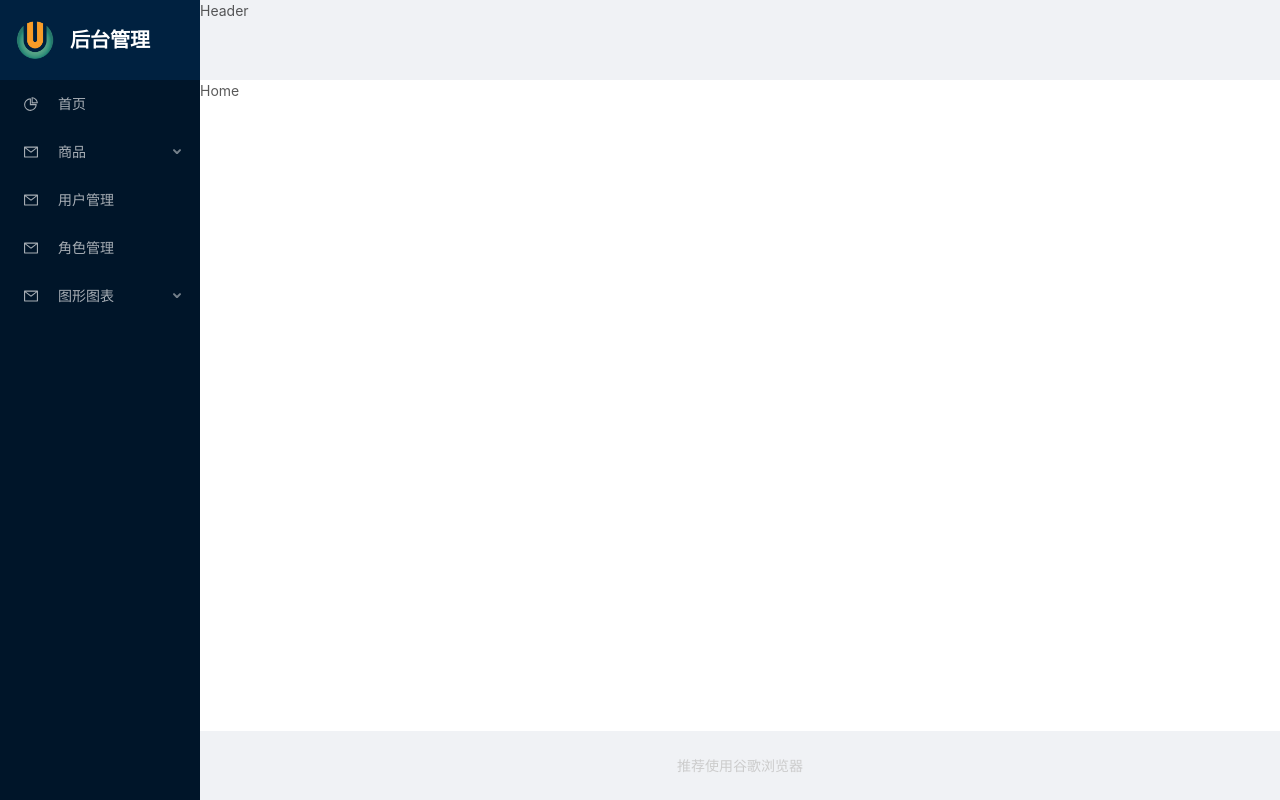
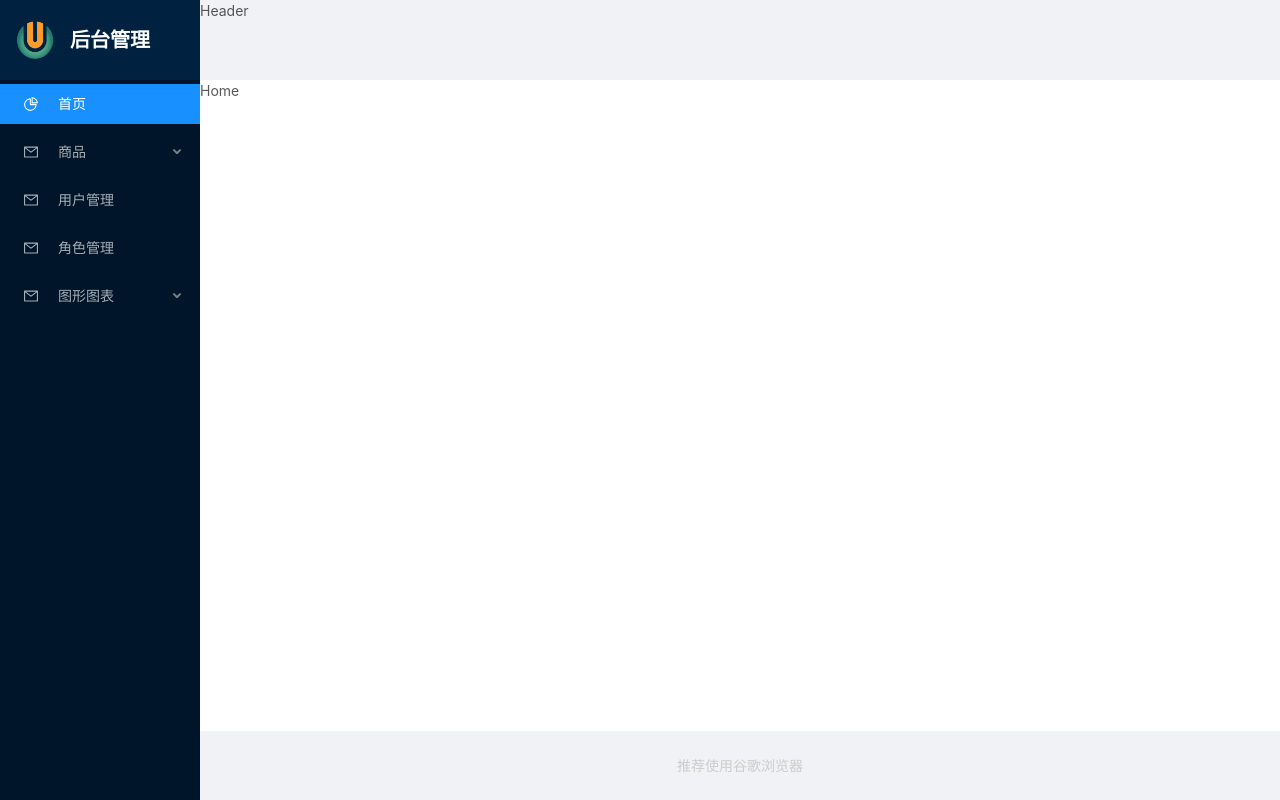
Before and after one commit to zhuty1996/my-app2, a React (Create React App) app in the folder my-app2/: page /home in a window 1280 px wide. Built offline with nearby package versions, Linux system fonts and the light colour scheme.

Commit message:
自动选中当前菜单项和展开子列表功能

```diff
--- a/my-app2/src/components/left-nav/left-nav.js
+++ b/my-app2/src/components/left-nav/left-nav.js
@@ -1,5 +1,5 @@
 import React, { Component } from 'react'
-import {Link} from 'react-router-dom'
+import {Link, withRouter} from 'react-router-dom'
 import { Menu } from 'antd';
 
 
@@ -11,15 +11,8 @@ const { SubMenu } = Menu;
 
 
 //左侧导航组件
-export default class LeftNav extends Component {
-    state = {
-        collapsed: false,
-      };
-    toggleCollapsed = () => {
-        this.setState({
-          collapsed: !this.state.collapsed,
-        });
-      };
+class LeftNav extends Component {
+
     /*根据menu的数据数组生成对应的标签数组
       使用map() + 递归调用
     */
@@ -70,6 +63,13 @@ export default class LeftNav extends Component {
                     </Menu.Item>
                 )
             }else{
+                const path = this.props.location.pathname
+                //查找与当前请求路径匹配的子item
+                const cItem = item.children.find( cItem => cItem.key === path)
+                //如果存在则说明当前item所对应的子列表需要展开
+                if(cItem){
+                    this.openKey = item.key
+                }
                 pre.push(
                     <SubMenu
                         key={item.key}
@@ -88,7 +88,16 @@ export default class LeftNav extends Component {
         },[])
     }
 
+    //在第一次render之前执行一次，为第一次render准备数据（同步的）
+    componentWillMount(){
+        this.menuNodes = this.getMenuNodes(menuConfig)
+        console.log('要替换componentWillMount！！！！！！！！！！！')
+    }
+
     render() {
+        //得到当前请求的路由路径
+        const path = this.props.location.pathname
+        const openKey = this.openKey
         return (
             <div>
                 <div className='left-nav'>
@@ -98,14 +107,13 @@ export default class LeftNav extends Component {
                     </Link>
                 </div>
                 <Menu
-                    defaultSelectedKeys={['1']}
-                    defaultOpenKeys={['sub1']}
+                    selectedKeys={[path]} //selectedKeys当前选中的菜单项 key 数组;defaultSelectedKeys初始选中的菜单项 key 数组
+                    defaultOpenKeys={[openKey]}
                     mode="inline"
                     theme="dark"
-                    inlineCollapsed={this.state.collapsed}
                     >
 
-                    {this.getMenuNodes(menuConfig)}
+                    {this.menuNodes}
 
                     {/* <Menu.Item key="1">
                         <Link to='/home'>
@@ -142,3 +150,5 @@ export default class LeftNav extends Component {
         )
     }
 }
+
+export default withRouter(LeftNav)
--- a/my-app2/src/pages/login/login.css
+++ b/my-app2/src/pages/login/login.css
@@ -1,7 +1,7 @@
 .login {
   width: 100%;
   height: 100%;
-  background-image: url("images/bg.jpg");
+  background-image: url("/images/bg.jpg");
   background-size: 100% 100%;
 }
 .login .login-header {
--- a/my-app2/src/pages/login/login.less
+++ b/my-app2/src/pages/login/login.less
@@ -1,7 +1,7 @@
 .login{
     width: 100%;
     height: 100%;
-    background-image: url("./images/bg.jpg");
+    background-image: url("/images/bg.jpg");
     background-size: 100% 100%;
     .login-header{
         display: flex;
```
Also changed, not shown: 1 other file (tests, documents, lock files or other folders).
